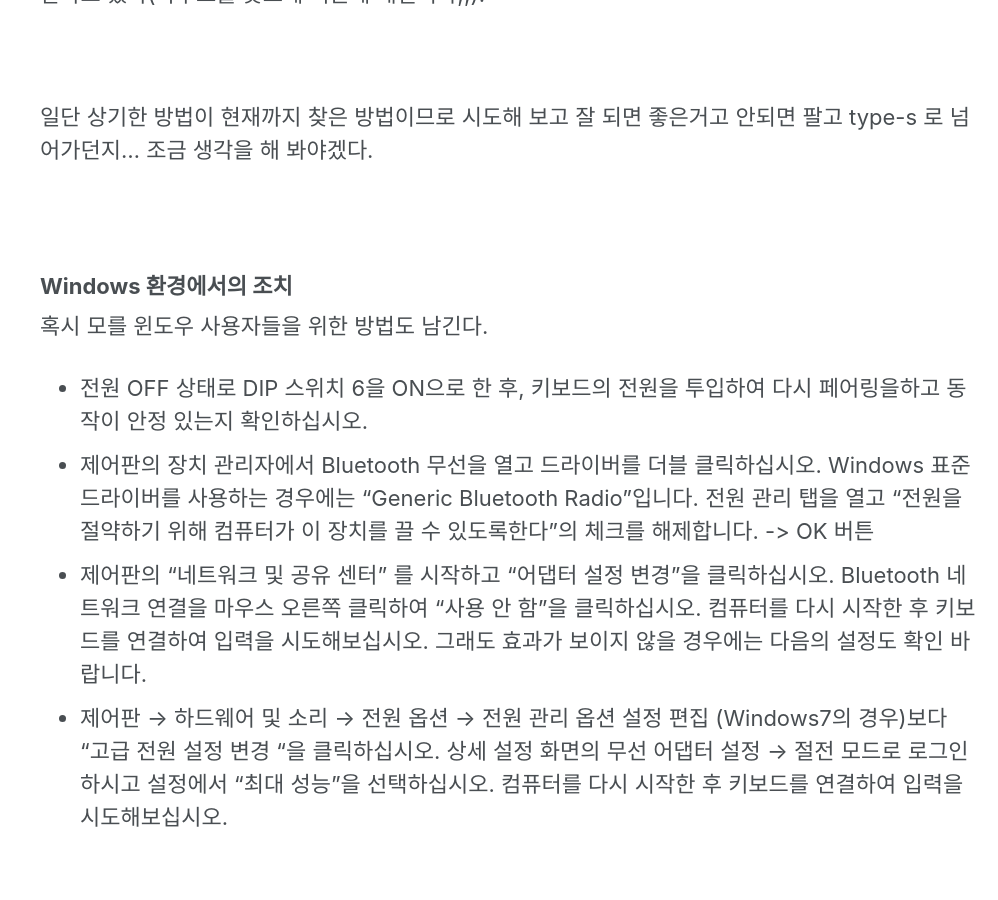
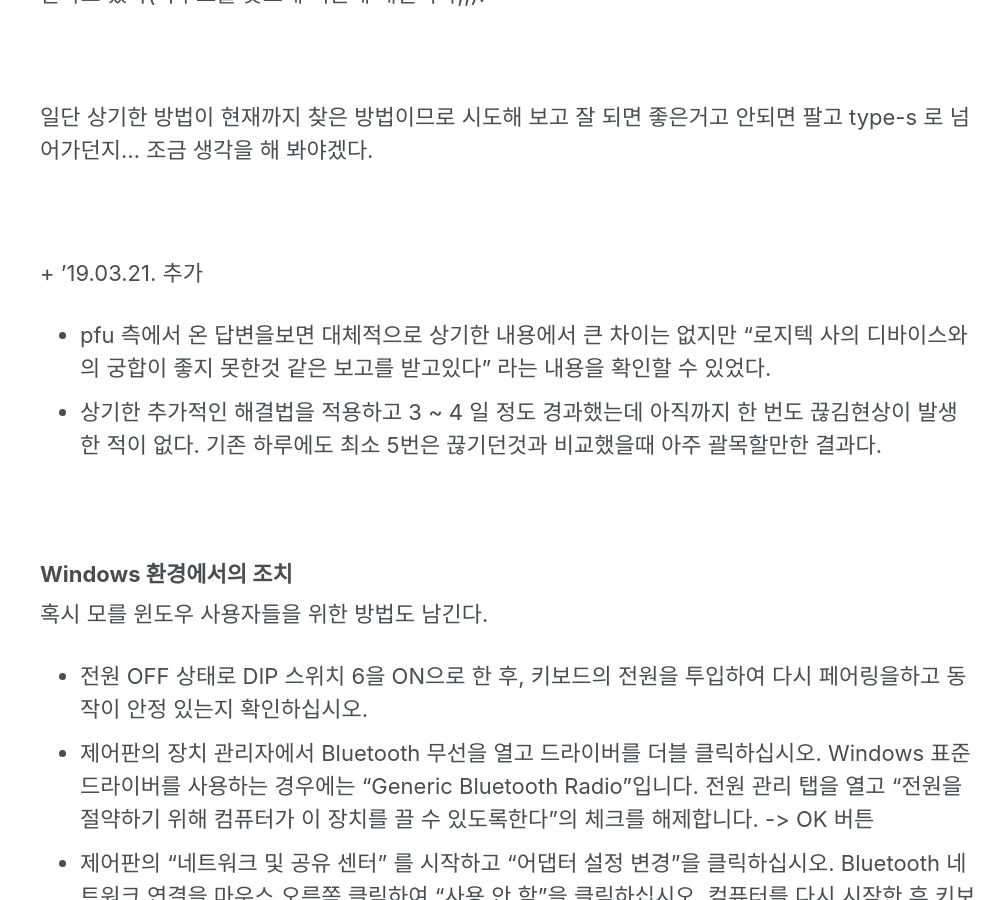
Before and after one commit to pnurep/pnurep.github.io, a Jekyll site: the page built from _posts/2019-03-17-hhkb-bluetooth-issue.md, in a window 1280 px wide and 900 px high, scrolled down 4584 px. Shown: the whole window, without its empty margins (282-1280 px from the left). Built offline with Jekyll 4.4.1, drawn with Linux system fonts in a browser that asks for light colours; cached includes are drawn as plain includes; comment, search, counter and statistics services are not loaded.

Commit message:
hhkb bk issue 내용추가

```diff
--- a/_posts/2019-03-17-hhkb-bluetooth-issue.md
+++ b/_posts/2019-03-17-hhkb-bluetooth-issue.md
@@ -117,6 +117,13 @@ HHKB 블루투스 모델을 사용하는 도중, 갑자기 키를 눌러도 입
 
 일단 상기한 방법이 현재까지 찾은 방법이므로 시도해 보고 잘 되면 좋은거고 안되면 팔고 type-s 로 넘어가던지... 조금 생각을 해 봐야겠다.
 
+<br>
+
+
+\+ ’19.03.21. 추가
+* pfu 측에서 온 답변을보면 대체적으로 상기한 내용에서 큰 차이는 없지만 “로지텍 사의 디바이스와의 궁합이 좋지 못한것 같은 보고를 받고있다” 라는 내용을 확인할 수 있었다.
+* 상기한 추가적인 해결법을 적용하고 3 ~ 4 일 정도 경과했는데 아직까지 한 번도 끊김현상이 발생한 적이 없다. 기존 하루에도 최소 5번은 끊기던것과 비교했을때 아주 괄목할만한 결과다.
+
 
 <br>
 
```
